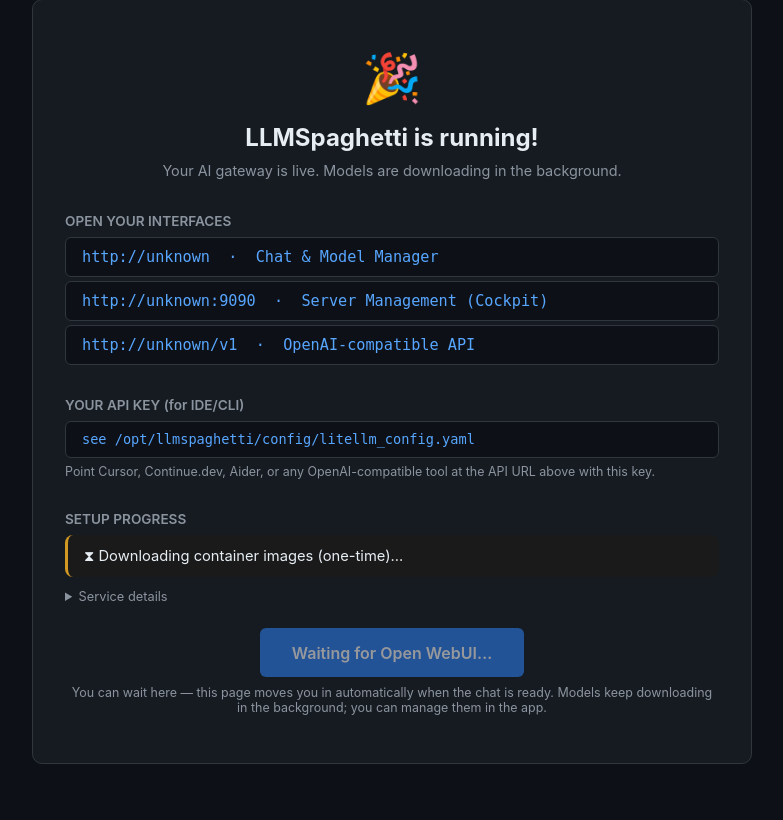
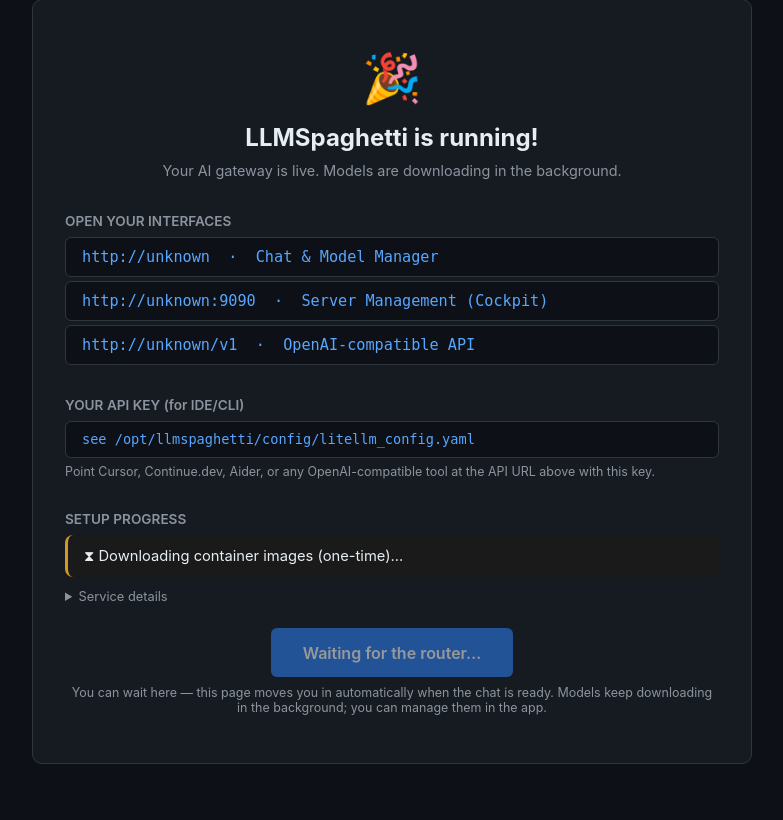
Before and after one commit to supersokk/llmspaghetti, a FastAPI app: page /done in a window 1280 px wide. Shown: the part 149-969 px from the top of the page, without its empty margins (248-1031 px from the left). Run offline with FastAPI, Linux system fonts and the light colour scheme; data that the repository does not hold is empty.

Commit message:
fix: drop stale Open WebUI references (OWUI is optional now, not the default)
Open WebUI was removed from the default stack (SpagDesk replaced it), but several
places still referenced it — confusing on a fresh install:
- firstboot done page said 'Waiting for Open WebUI…' → 'Waiting for the router…'
  (the readiness logic already gates on router_ready, this was just stale text).
- spag doctor checked the (nonexistent) llmspaghetti-webui container and curled
  OWUI's port 3000 → now checks the router container + router :5000/health.
- spag logs 'webui' alias → 'router'; console status screen 'Open WebUI' → 'Router'.

```diff
--- a/console/status.py
+++ b/console/status.py
@@ -256,7 +256,7 @@ def draw(tick):
 
     services = [
         ("Ollama",      service_status("ollama"),                   "Local model runner"),
-        ("Open WebUI",  docker_container_status("llmspaghetti-webui"),     "Chat interface"),
+        ("Router",      docker_container_status("llmspaghetti-router"),    "Chat gateway"),
         ("LiteLLM",     docker_container_status("llmspaghetti-litellm"),   "API gateway"),
         # Cockpit is socket-activated: cockpit.socket listens always, the
         # .service only runs while someone's connected. Check the socket.
--- a/firstboot/templates/done.html
+++ b/firstboot/templates/done.html
@@ -36,7 +36,7 @@
 
   <a id="enter-btn" href="http://{{ ip }}" class="btn btn-primary"
      style="font-size:1rem;padding:0.9rem 2rem;opacity:0.55;pointer-events:none">
-    Waiting for Open WebUI…
+    Waiting for the router…
   </a>
   <div id="enter-hint" class="hint" style="margin-top:0.5rem">
     You can wait here — this page moves you in automatically when the chat is ready.
@@ -59,7 +59,7 @@
       const res = await fetch('/api/status');
       data = await res.json();
     } catch (e) {
-      // Wizard likely stopped because Open WebUI took over — hand off.
+      // Wizard stopped (setup complete, firstboot service exits) — hand off to SpagDesk.
       if (!redirected) { redirected = true; location.href = `http://${IP}`; }
       return;
     }
```
Also changed, not shown: 1 other file.
